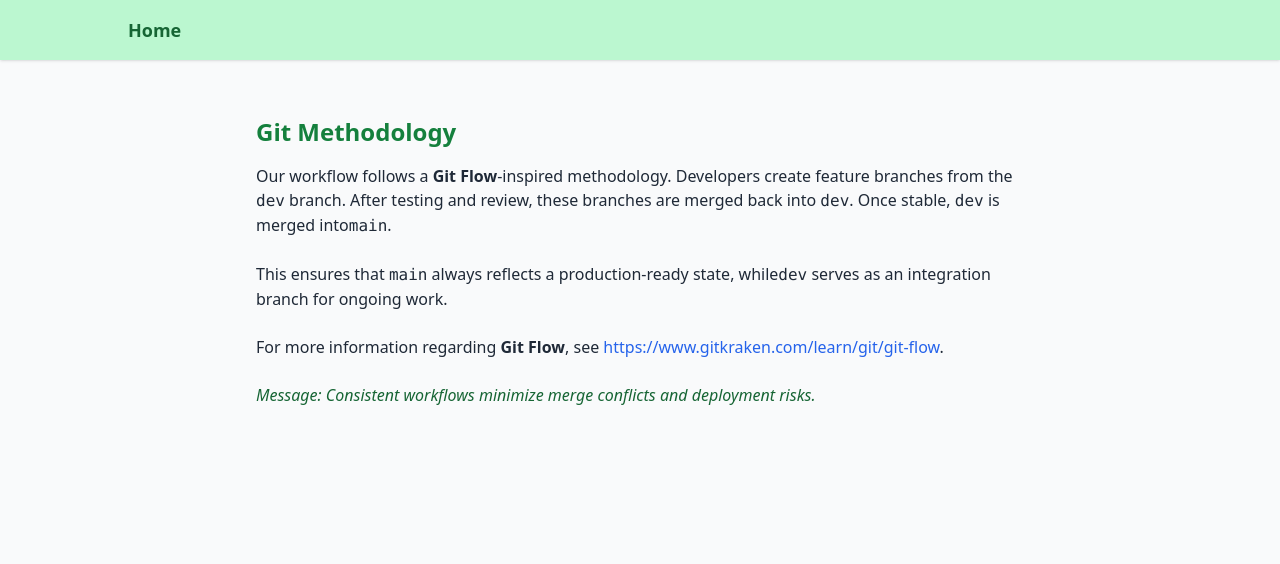
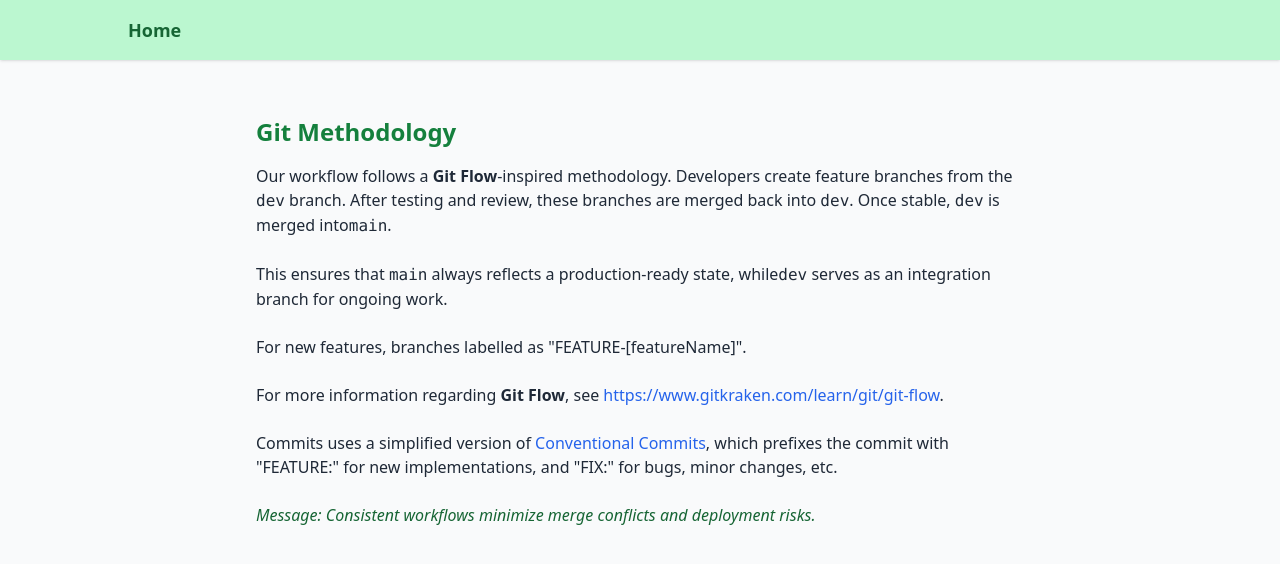
Before and after one commit to Weppman/SDP-DocumentationSite, a React (Create React App) app: page /git-methodology in a window 1280 px wide. Shown: the top 564 px of the page. Built offline with nearby package versions, Linux system fonts and the light colour scheme.

Commit message:
FIX: branch clarification on git methodology page

```diff
--- a/src/pages/GitMethodology.js
+++ b/src/pages/GitMethodology.js
@@ -13,6 +13,9 @@ function GitMethodology() {
         <code>dev</code> serves as an integration branch for ongoing work.
       </p>
       <p className="mb-6">
+        For new features, branches labelled as "FEATURE-[featureName]".
+      </p>
+      <p className="mb-6">
         For more information regarding <strong>Git Flow</strong>, see <a
           href="https://www.gitkraken.com/learn/git/git-flow"
           className="text-blue-600 hover:underline hover:text-blue-800 transition-colors"
@@ -22,6 +25,17 @@ function GitMethodology() {
           https://www.gitkraken.com/learn/git/git-flow
         </a>.
       </p>
+      <p className="mb-6">
+        Commits uses a simplified version of <a
+          href="https://www.conventionalcommits.org/en/v1.0.0/"
+          className="text-blue-600 hover:underline hover:text-blue-800 transition-colors"
+          target="_blank"
+          rel="noopener noreferrer"
+        >
+          Conventional Commits
+        </a>, which prefixes the commit with
+        "FEATURE:" for new implementations, and "FIX:" for bugs, minor changes, etc.
+      </p>
       <p className="italic text-green-800">
         Message: Consistent workflows minimize merge conflicts and deployment risks.
       </p>
```
